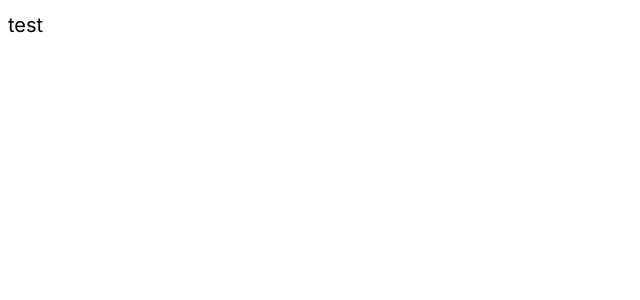
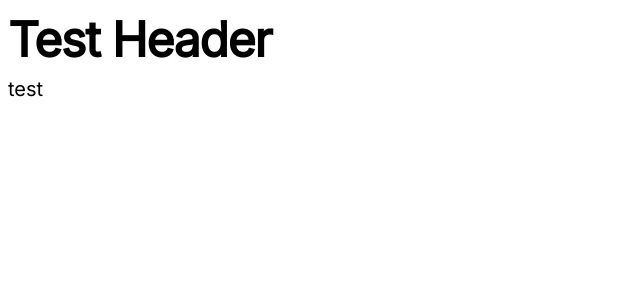
Before and after one commit to stoianovidiu/3d-printing-site, a Next.js app: page /test in a window 1280 px wide. Shown: the top 300 px of the page, without its empty margins (0-640 px from the left). Built offline with nearby package versions, Linux system fonts and the light colour scheme.

Commit message:
Adds a Header component

```diff
--- /dev/null
+++ b/components/Header/Header.jsx
@@ -0,0 +1,22 @@
+import { Typography } from "@mui/joy";
+
+const HEADER_SIZE = {
+  h1: { sm: "xl3", md: "xl4" },
+  h2: { sm: "xl2", md: "xl3" },
+  h3: "xl",
+};
+
+const Header = (props) => {
+  return (
+    <Typography
+      level={props.level ? props.level : "h1"}
+      fontSize={HEADER_SIZE[props.level]}
+      textColor={props.textColor ? props.textColor : "text.secondary"}
+      {...props}
+    >
+      {props.children}
+    </Typography>
+  );
+};
+
+export default Header;
--- a/pages/test.js
+++ b/pages/test.js
@@ -1,8 +1,13 @@
-// import { Button } from "@mui/base";
+import Header from "../components/Header/Header";
 import TabLink from "../components/TabLink/TabLink";
 
 const Test = () => {
-  return <TabLink variant="secondary">test</TabLink>;
+  return (
+    <>
+      <Header level="h1">Test Header</Header>
+      <TabLink variant="secondary">test</TabLink>
+    </>
+  );
 };
 
 export default Test;
```
